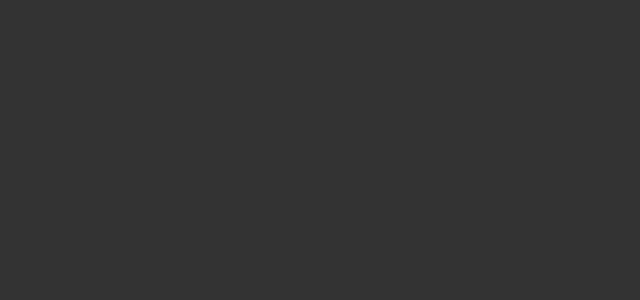
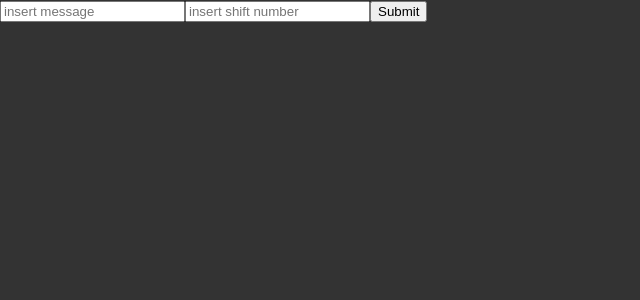
Before and after one commit to mjDruMango/CapstoneMJ, a React (Create React App) app in the folder capfrontend/: page /CaesarDecrypt in a window 1280 px wide. Shown: the top 300 px of the page, without its empty margins (0-640 px from the left). Built offline with nearby package versions, Linux system fonts and the light colour scheme.

Commit message:
IT ALL WORK
HOLY SHEET IT ALL WORK

```diff
--- a/capfrontend/src/pages/Caesar/Decrypt.js
+++ b/capfrontend/src/pages/Caesar/Decrypt.js
@@ -2,8 +2,51 @@ import React, { useState } from 'react';
 import axios from 'axios';
 
 const CaesarDecrypt = () => {
-    const [textData, setTextData] = useState(null)
-    const [shift, setShift] = useState(null)
+    const [textData, setTextData] = useState(null);
+    const [shift, setShift] = useState(null);
+
+    const [decryptedText, setDecryptedText] = useState(null);
+
+    const handleTextChange = (e) => {
+        setTextData(e.target.value);
+    };
+
+    const handleShiftChange = (e) => {
+        var shiftInput = e.target.value;
+        shiftInput = shiftInput.replace(/[^0-9]/ig, "");
+        setShift(shiftInput);
+    }
+
+    const grabAPI = async () => {
+        const data = {
+            'message': textData,
+            'shift': shift
+        }
+        await axios.post('http://localhost:8000/api/caesar-decrypt/', data, {
+                headers: { 'Content-Type': 'application/json' },
+            }).then(response => {
+                console.log(response);
+                setDecryptedText(response.data.message);
+            })
+    };
+
+    const handleSubmit = async (e) => {
+        e.preventDefault();
+
+        await grabAPI();
+    };
+    return(
+        <div>
+            <form onSubmit={handleSubmit}>
+                <input type='text' placeholder='insert message' onChange={handleTextChange}/>
+                <input type='number' placeholder='insert shift number' onChange={handleShiftChange}/>
+                <button type='submit'>Submit</button>
+            </form>
+            {decryptedText && (
+                <p>Decrypted Text: {decryptedText}</p>
+            )}
+        </div>
+    );
 }
 
 export default CaesarDecrypt
```
Also changed, not shown: 2 other files (tests, documents, lock files or other folders).
